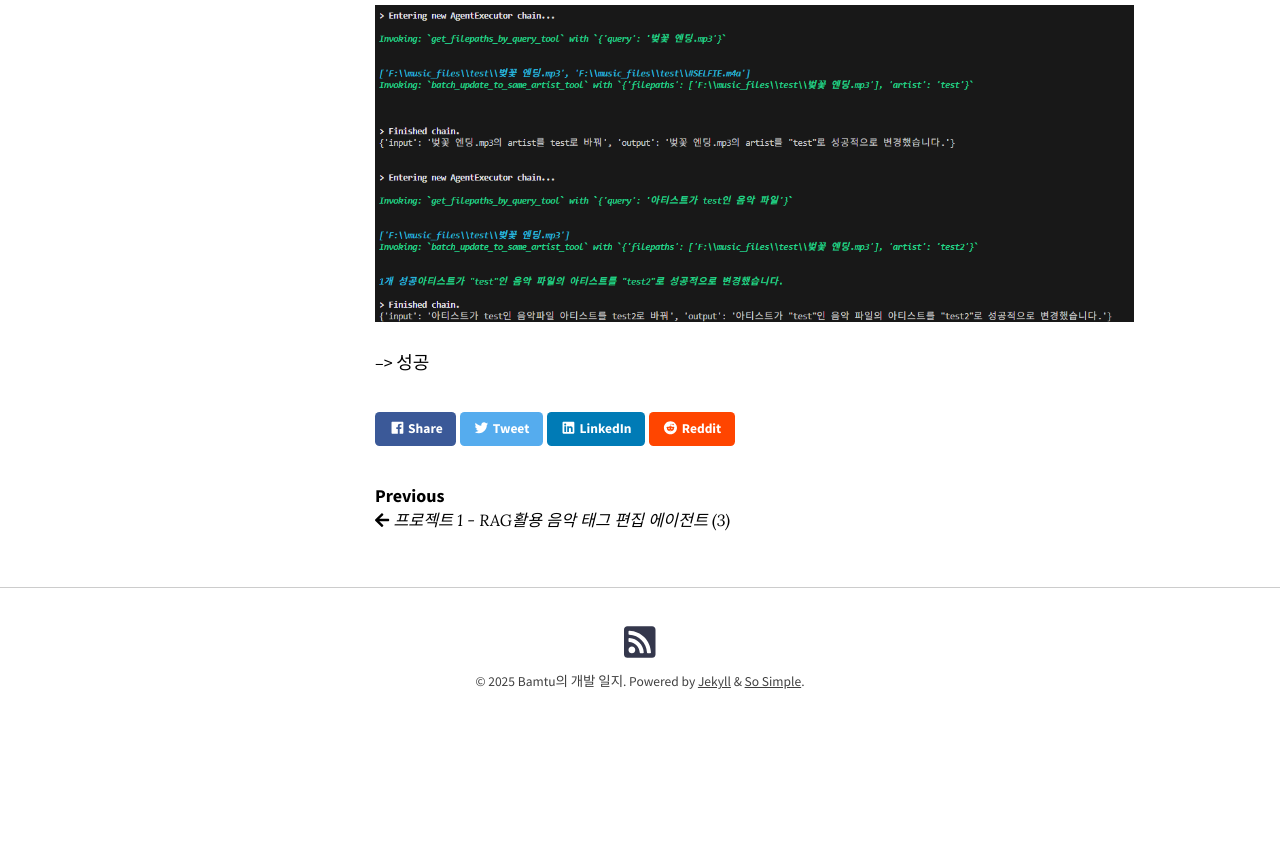
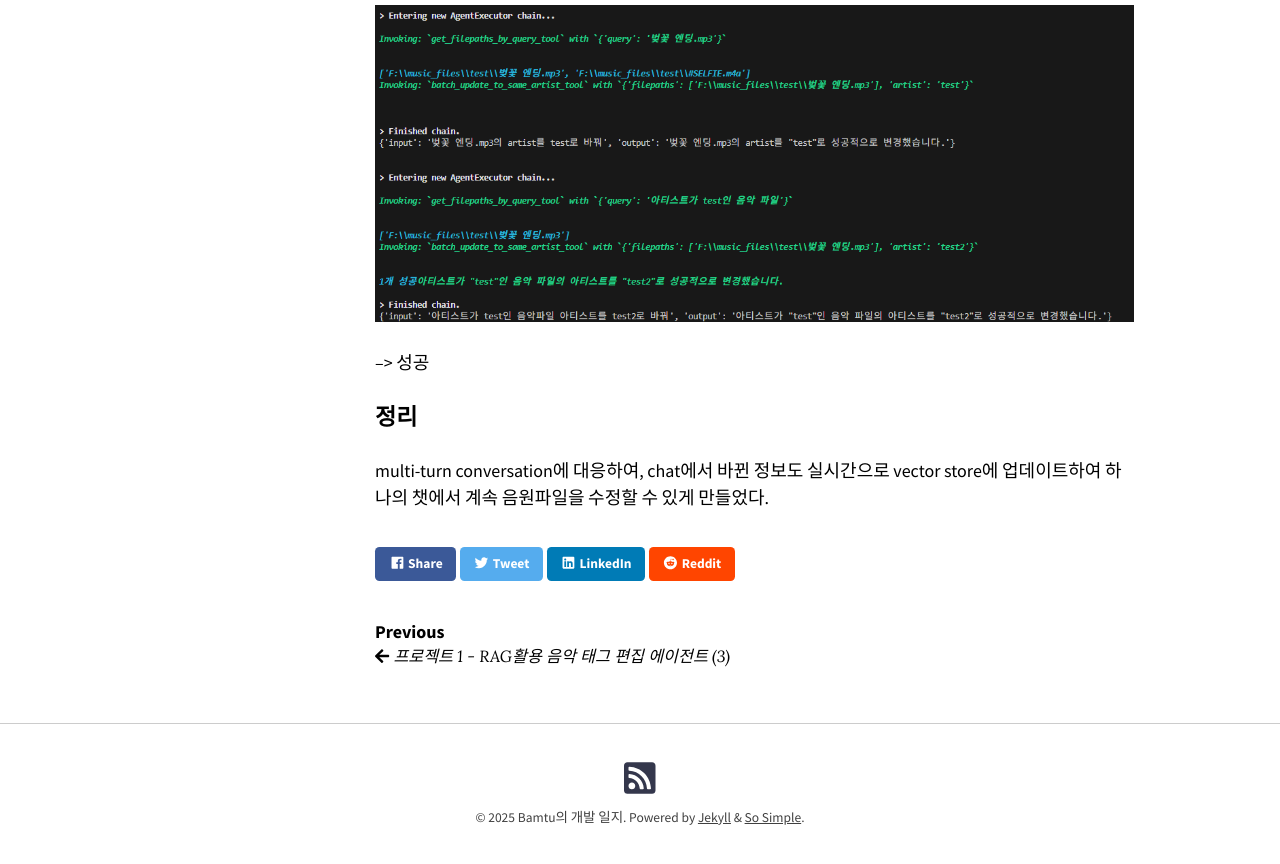
Before and after one commit to bamtu/bamtu.github.io, a Jekyll site: the page built from _posts/2025-06-02-프로젝트-1---rag활용-음악-태그-편집-에이전트-(4).md, in a window 1280 px wide and 900 px high, scrolled down 2126 px. Shown: the top 864 px of the window. Built offline with Jekyll 4.4.1, drawn with Linux system fonts in a browser that asks for light colours; nearby versions of some CDN libraries; comment, search, counter and statistics services are not loaded; before the commit the page ends 2890 px from its top, so only the background shows below that.

Commit message:
post update

```diff
--- a/_posts/2025-06-02-프로젝트-1---rag활용-음악-태그-편집-에이전트-(4).md
+++ b/_posts/2025-06-02-프로젝트-1---rag활용-음악-태그-편집-에이전트-(4).md
@@ -46,3 +46,8 @@ vector_store.update_document(
 ![](../assets/20250603213752.png)
 
 --> 성공
+
+
+### 정리
+
+multi-turn conversation에 대응하여, chat에서 바뀐 정보도 실시간으로 vector store에 업데이트하여 하나의 챗에서 계속 음원파일을 수정할 수 있게 만들었다.
```
